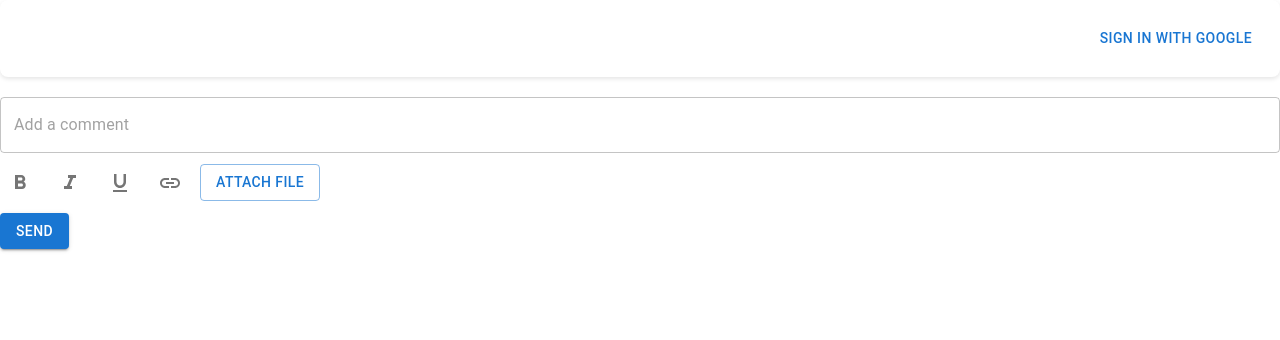
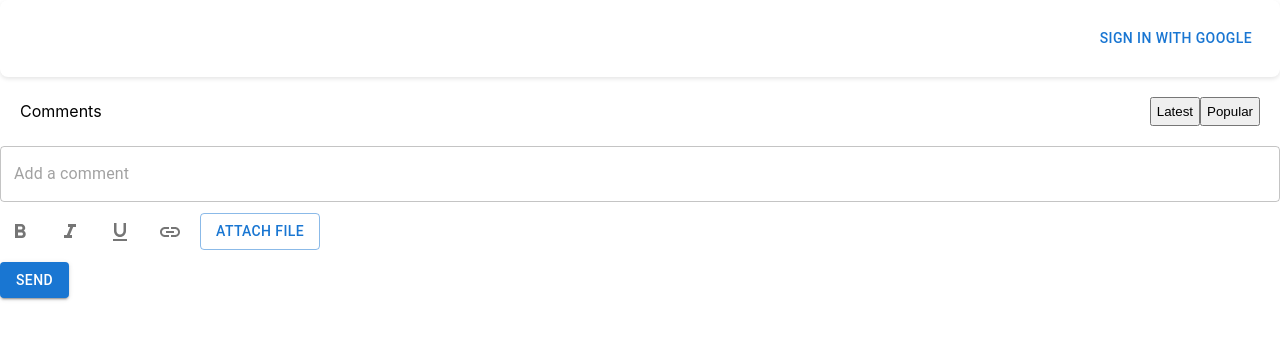
Before and after one commit to Rugved1998/DynamicComment, a React (Create React App) app: page / in a window 1280 px wide. Shown: the top 340 px of the page. Built offline with nearby package versions, Linux system fonts and the light colour scheme; no server answers.

Commit message:
Implement Header

```diff
--- a/src/App.css
+++ b/src/App.css
@@ -94,3 +94,15 @@ img{
   height:100px;
   border-radius: 50%;
 }
+
+.header{
+  display:flex;
+  justify-content: space-between;
+  align-items: center;
+  margin:20px;
+}
+
+button{
+  padding:5px;
+
+}
--- a/src/App.tsx
+++ b/src/App.tsx
@@ -6,6 +6,7 @@ import UserName  from './components/UserName';
 import { Button } from '@mui/material';
 // import { AuthProvider } from './components/AuthProvider';
 import { useAuth } from './components/AuthProvider';
+import Header from './components/Header';
 
 function App() {
   const { user, login, logout } = useAuth();
@@ -36,6 +37,7 @@ function App() {
               <UserName user={user}/>
               <Button onClick={logout}>Logout</Button>
             </div>
+            <Header/>
             <CommentInput />
           </>
         ) : (
@@ -43,6 +45,7 @@ function App() {
             <div className="Panel-logout">
               <Button onClick={login}>Sign in with Google</Button>
             </div>
+            <Header/>
             <CommentInput/>
           </>
         )}
--- /dev/null
+++ b/src/components/Header.tsx
@@ -0,0 +1,22 @@
+import React from 'react';
+
+
+
+
+const Header: React.FC = () => {
+
+
+  return (
+    <div className={'header'}>
+        <div>
+            Comments
+        </div>
+        <div className={'sort'}>
+            <button>Latest</button>
+            <button>Popular</button>
+        </div>
+    </div>
+  );
+};
+
+export default Header;
```
